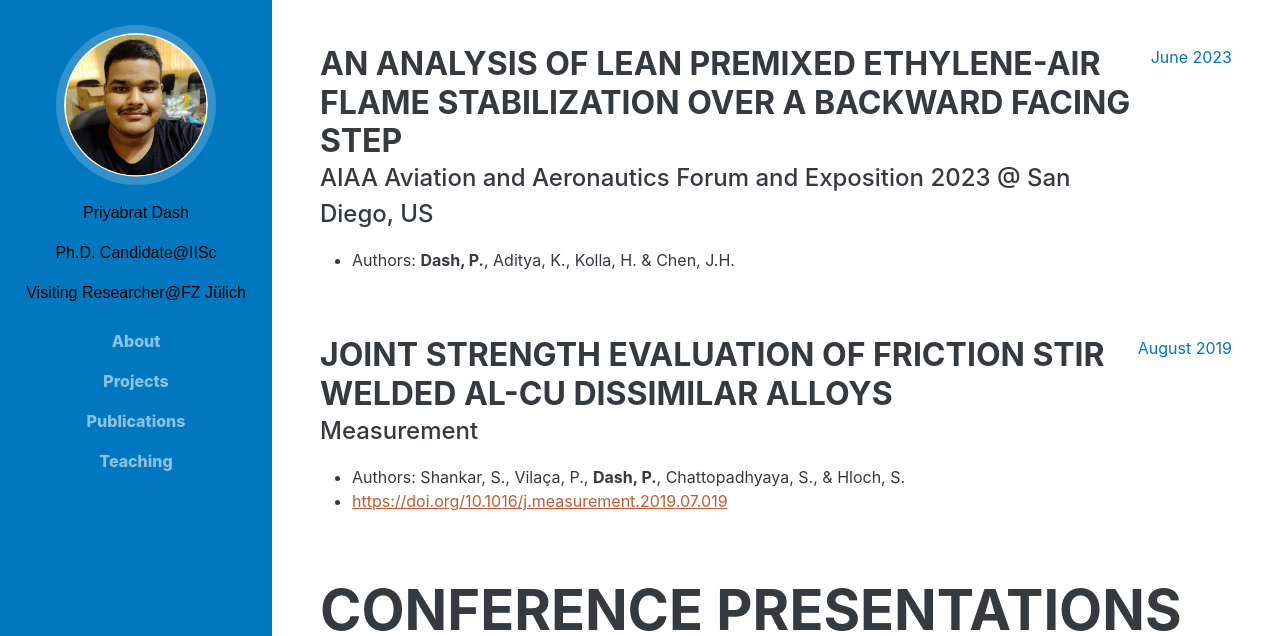
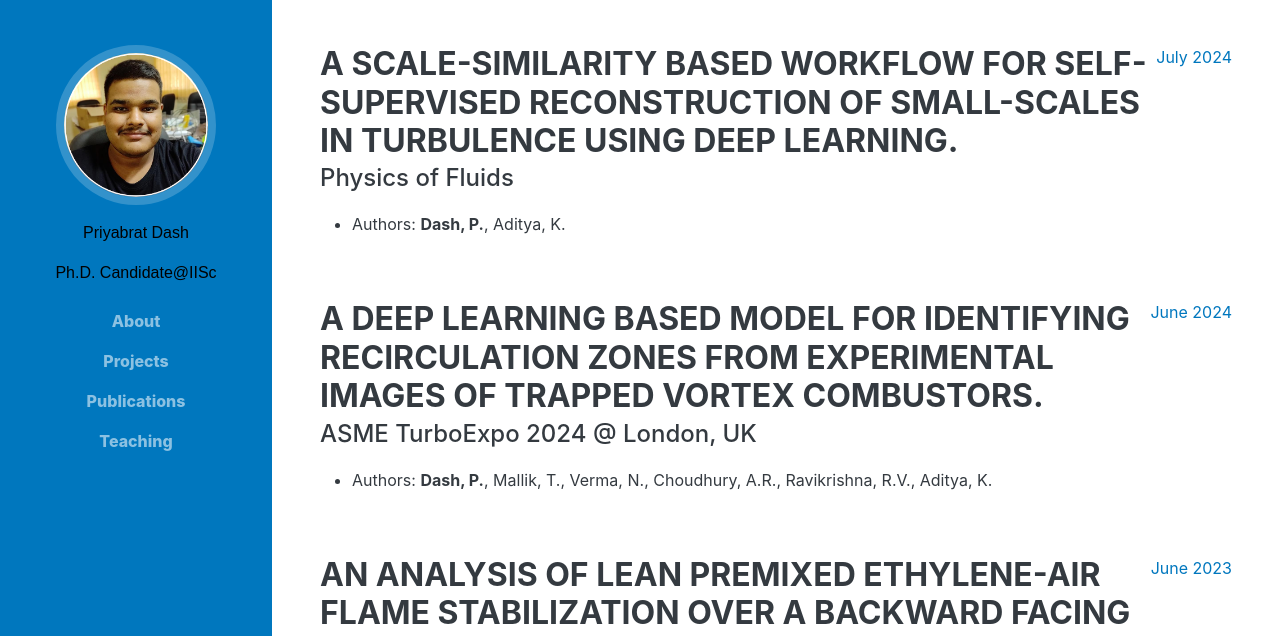
Before and after one commit to dashp7/dashp.github.io, a plain HTML site: page publications.html in a window 1280 px wide. Shown: the part 151-787 px from the top of the page. Drawn offline with nearby package versions, Linux system fonts and the light colour scheme; a web font is replaced by a local one.

Commit message:
New publications
Added new publications

```diff
--- a/publications.html
+++ b/publications.html
@@ -27,7 +27,7 @@
                 <ul class="navbar-nav">
                     <li class="nav-item"><p >Priyabrat Dash</p></li>
                     <li class="nav-item"><p >Ph.D. Candidate@IISc</p></li>
-                    <li class="nav-item"><p >Visiting Researcher@FZ Jülich</p></li>
+                    <!-- <li class="nav-item"><p >Visiting Researcher@FZ Jülich</p></li> -->
                     <!-- <li class="nav-item"><p >IISc Bangalore</p></li> -->
                     <li class="nav-item"><a class="nav-link js-scroll-trigger" href="index.html">About</a></li>
                     <li class="nav-item"><a class="nav-link js-scroll-trigger" href="projects.html">Projects</a></li>
@@ -43,6 +43,22 @@
             <section class="resume-section" id="projects">
                 <div class="resume-section-content">
                     <h2 class="mb-5">Publications</h2>
+                    <div class="d-flex flex-column flex-md-row justify-content-between mb-5">
+                        <div class="flex-grow-1">
+                            <h3 class="mb-0">A scale-similarity based workflow for self-supervised reconstruction of small-scales in turbulence using deep learning.</h3>
+                            <div class="subheading mb-3">Physics of Fluids</div>
+                            <ul><li>Authors: <b>Dash, P.</b>, Aditya, K.</li></ul>
+                        </div>
+                        <div class="flex-shrink-0"><span class="text-primary">July 2024</span></div>
+                    </div>
+                    <div class="d-flex flex-column flex-md-row justify-content-between mb-5">
+                        <div class="flex-grow-1">
+                            <h3 class="mb-0"> A deep learning based model for identifying recirculation zones from experimental images of trapped vortex combustors.</h3>
+                            <div class="subheading mb-3">ASME TurboExpo 2024 @ London, UK</div>
+                            <ul><li>Authors: <b>Dash, P.</b>, Mallik, T., Verma, N., Choudhury, A.R., Ravikrishna, R.V., Aditya, K.</li></ul>
+                        </div>
+                        <div class="flex-shrink-0"><span class="text-primary">June 2024</span></div>
+                    </div>
                     <div class="d-flex flex-column flex-md-row justify-content-between mb-5">
                         <div class="flex-grow-1">
                             <h3 class="mb-0">An analysis of lean premixed ethylene-air flame stabilization over a backward facing step</h3>
```
Also changed, not shown: projects.html (+1 -1 lines), teaching.html (+1 -1 lines).
